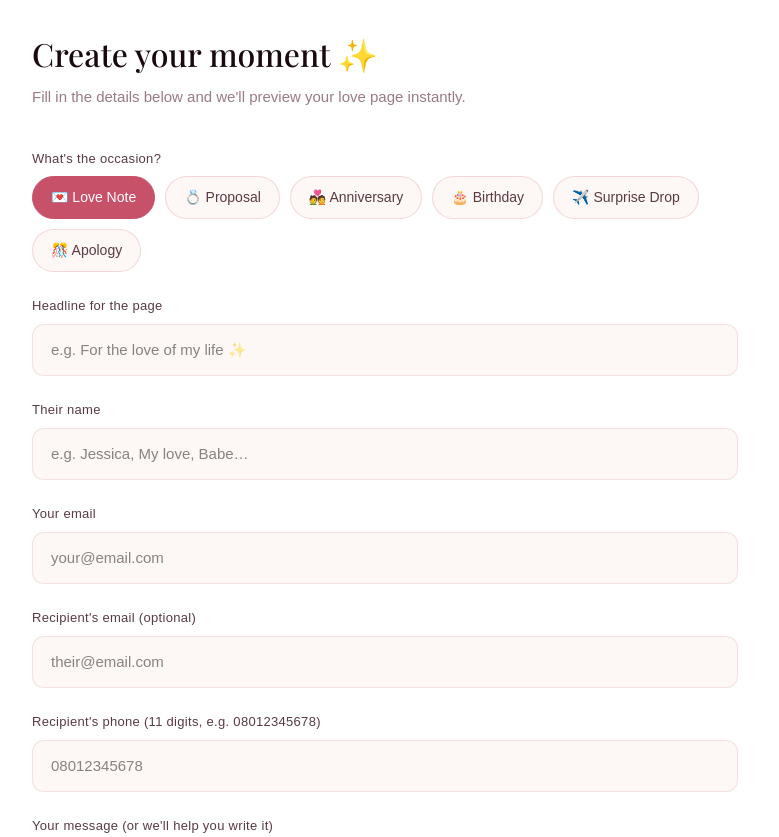
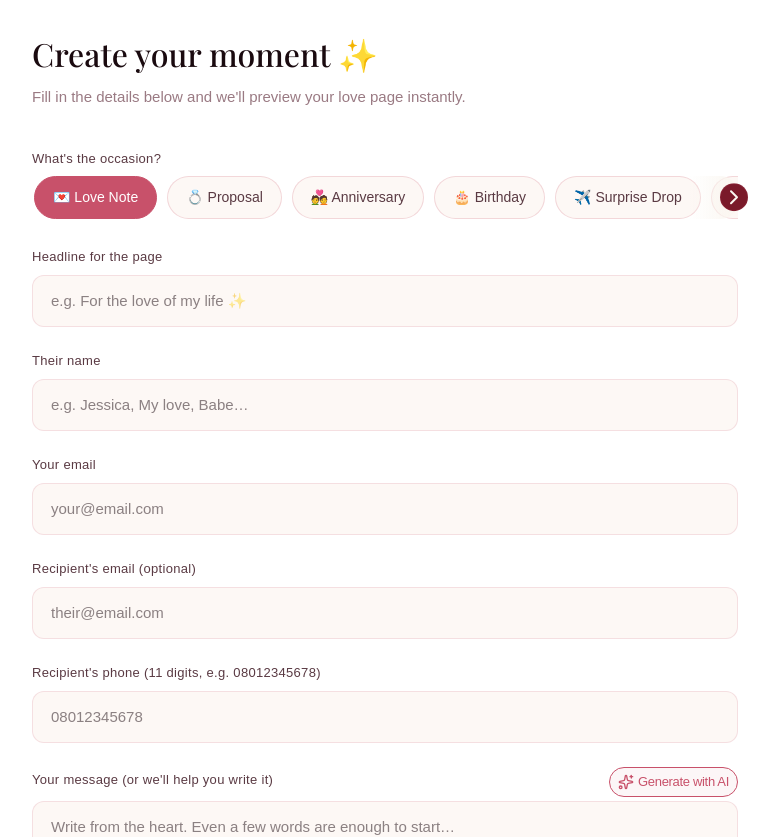
Before and after one commit to WilliamsScripts/2usforever, a Next.js app: page /create-moment in a window 1280 px wide. Shown: the part 923-1760 px from the top of the page, without its empty margins (255-1034 px from the left). Built offline with nearby package versions, Linux system fonts and the light colour scheme.

Commit message:
Add @google/genai dependency and enhance CreateMomentBuilder functionality: Included @google/genai in package.json and pnpm-lock.yaml. Improved occasion selection with scrollable UI and added message generation feature with toast notifications for success and error handling.

```diff
--- a/package.json
+++ b/package.json
@@ -9,6 +9,7 @@
     "lint": "eslint"
   },
   "dependencies": {
+    "@google/genai": "^2.0.1",
     "@hookform/resolvers": "^5.2.2",
     "@react-email/render": "^2.0.8",
     "@supabase/ssr": "^0.10.3",
--- /dev/null
+++ b/src/app/api/gemini/generate-message/route.ts
@@ -0,0 +1,43 @@
+import { NextRequest, NextResponse } from "next/server";
+import { GoogleGenAI, ThinkingLevel } from "@google/genai";
+
+const API_KEY = process.env.GEMINI_API_KEY;
+
+if (!API_KEY) {
+  throw new Error("GEMINI_API_KEY is not set in environment variables");
+}
+
+const genAI = new GoogleGenAI({});
+
+export async function POST(req: NextRequest) {
+  const body = await req.json();
+
+  const prompt = `Write a short, sweet, romantic, human ${body.occasion} message (4-7 sentences), written as if by a person to their partner. Make sure it is sincere and not cheesy, and does not sound like it was written by an AI.`;
+
+  try {
+    const response = await genAI.models.generateContent({
+      model: "gemini-3-flash-preview",
+      contents: prompt,
+      config: {
+        thinkingConfig: {
+          thinkingLevel: ThinkingLevel.LOW,
+        },
+      },
+    });
+    const message = response.text;
+
+    if (!message) {
+      return NextResponse.json(
+        { error: "No message generated by Gemini." },
+        { status: 500 },
+      );
+    }
+
+    return NextResponse.json({ message });
+  } catch (err) {
+    return NextResponse.json(
+      { error: "Failed to generate message.", details: String(err) },
+      { status: 500 },
+    );
+  }
+}
--- a/src/components/landing/CreateMomentBuilder.tsx
+++ b/src/components/landing/CreateMomentBuilder.tsx
@@ -1,17 +1,15 @@
 "use client";
 
 import Image from "next/image";
-import React, { useMemo, useState } from "react";
+import { useMemo, useRef, useState } from "react";
 import { zodResolver } from "@hookform/resolvers/zod";
 import { useForm, useWatch } from "react-hook-form";
 import { z } from "zod";
 import CustomImagePicker from "../custom-image-picker";
 import { UploadResult } from "@/services/cloudinary.service";
-// Import Dialog components from shadcn/ui
 import {
   Dialog,
   DialogContent,
-  DialogHeader,
   DialogTitle,
   DialogFooter,
   DialogDescription,
@@ -19,7 +17,15 @@ import {
 } from "@/components/ui/dialog";
 import { Button } from "@/components/ui/button";
 import Link from "next/link";
-import { Cormorant_Garamond, Playfair_Display } from "next/font/google";
+import {
+  ArrowBigLeft,
+  ArrowBigRight,
+  ChevronLeft,
+  ChevronRight,
+  Loader2,
+  Sparkles,
+} from "lucide-react";
+import { toast } from "sonner";
 
 const OCCASIONS = [
   "💌 Love Note",
@@ -28,6 +34,19 @@ const OCCASIONS = [
   "🎂 Birthday",
   "✈️ Surprise Drop",
   "🎊 Apology",
+  "🎄 Christmas",
+  "💝 Valentine's Day",
+  "🕌 Eid",
+  "🙏 Thanksgiving",
+  "🎓 Graduation",
+  "🏠 New Home",
+  "🤰 Baby on the Way",
+  "🎉 Congratulations",
+  "🌹 Mother's Day",
+  "🦸 Father's Day",
+  "💐 Get Well Soon",
+  "🛫 Farewell",
+  "👋 Welcome",
 ];
 
 const musicSchema = z.object({
@@ -142,6 +161,21 @@ export default function CreateMomentBuilder() {
     null,
   );
   const [successModalOpen, setSuccessModalOpen] = useState(false);
+  const [isGeneratingMessage, setIsGeneratingMessage] = useState(false);
+  const scrollerRef = useRef<HTMLDivElement>(null);
+  const [showLeft, setShowLeft] = useState(false);
+  const [showRight, setShowRight] = useState(true);
+
+  const updateFades = () => {
+    const el = scrollerRef.current;
+    if (!el) return;
+    setShowLeft(el.scrollLeft > 8);
+    setShowRight(el.scrollLeft + el.clientWidth < el.scrollWidth - 8);
+  };
+
+  const nudge = (dir: 1 | -1) => {
+    scrollerRef.current?.scrollBy({ left: dir * 200, behavior: "smooth" });
+  };
 
   const preview = useMemo(() => {
     const safeRecipient = recipient?.trim() || "";
@@ -223,7 +257,9 @@ export default function CreateMomentBuilder() {
       const data = await response.json();
 
       if (!response.ok) {
-        setSaveError(data?.error || "Failed to save this moment");
+        const errorMessage = data?.error || "Failed to save this moment";
+        toast.error(errorMessage);
+        setSaveError(errorMessage);
         return;
       }
 
@@ -231,9 +267,12 @@ export default function CreateMomentBuilder() {
       setSuccessModalOpen(true);
       // Remove the builder-level preview success state.
       setShowPreview(false);
+      toast.success("Moment message has been saved successful ❤️");
       // console.log("Saved moment record:", data);
     } catch {
-      setSaveError("Could not save moment right now. Please try again.");
+      const mess = "Could not save moment right now. Please try again.";
+      toast.error(mess);
+      setSaveError(mess);
       return;
     } finally {
       setIsSavingMoment(false);
@@ -273,6 +312,37 @@ export default function CreateMomentBuilder() {
     return waUrl;
   };
 
+  const generateMessage = async () => {
+    setIsGeneratingMessage(true);
+    try {
+      const response = await fetch("/api/gemini/generate-message", {
+        method: "POST",
+        headers: {
+          "Content-Type": "application/json",
+        },
+        body: JSON.stringify({ occasion }),
+      });
+
+      const data = await response.json();
+
+      if (!response.ok) {
+        const errorMessage = data?.error || "Failed to Generate message";
+        toast.error(errorMessage);
+        setSaveError(errorMessage);
+        return;
+      }
+      form.setValue("message", data.message);
+      toast.success("Generated love message");
+      return;
+    } catch (error) {
+      console.error("pizza error", error);
+      toast.error(String(error));
+      return;
+    } finally {
+      setIsGeneratingMessage(false);
+    }
+  };
+
   return (
     <section className="builder-section" id="create">
       <div className="builder-inner">
@@ -284,12 +354,38 @@ export default function CreateMomentBuilder() {
 
         <div className="form-row">
           <label>What&apos;s the occasion?</label>
-          <div className="occasion-pills">
+          <div className="relative">
+            <div
+              className={`pointer-events-none absolute left-0 top-0 bottom-1 w-12 z-10 transition-opacity duration-200
+        bg-gradient-to-r from-[#FAF6F0] to-transparent rounded-l-2xl
+        ${showLeft ? "opacity-100" : "opacity-0"}`}
+            />
+            <button
+              type="button"
+              aria-label="Scroll left"
+              onClick={() => nudge(-1)}
+              className={`absolute left-[-10px] top-1/2 translate-y-[-60%] z-20
+        w-7 h-7 rounded-full bg-[#7A1A2A] border-[1.5px] border-[rgba(184,67,90,0.2)]
+        text-[#FAF6F0] text-sm flex items-center justify-center
+        hover:bg-[#FAF6F0] hover:text-[#7A1A2A] hover:border-[#7A1A2A] cursor-pointer
+        transition-all duration-150
+        ${showLeft ? "opacity-100" : "opacity-0 pointer-events-none"}`}
+            >
+              <ChevronLeft />
+            </button>
+
+            {/* Scrollable track */}
+            <div
+              ref={scrollerRef}
+              onScroll={updateFades}
+              className="flex gap-2.5 overflow-x-auto scrollbar-hide pb-1 px-0.5 scroll-smooth"
+              style={{ scrollbarWidth: "none" }}
+            >
               {OCCASIONS.map((item) => (
                 <button
                   type="button"
                   key={item}
-                className={`pill ${occasion === item ? "active" : ""}`}
+                  className={`pill shrink-0 ${occasion === item ? "active" : ""}`}
                   onClick={() =>
                     form.setValue("occasion", item, { shouldValidate: true })
                   }
@@ -297,6 +393,27 @@ export default function CreateMomentBuilder() {
                   {item}
                 </button>
               ))}
+            </div>
+
+            {/* Right fade + arrow */}
+            <div
+              className={`pointer-events-none absolute right-0 top-0 bottom-1 w-12 z-10 transition-opacity duration-200
+    bg-gradient-to-l from-[#FAF6F0] to-transparent rounded-r-2xl
+    ${showRight ? "opacity-100" : "opacity-0"}`}
+            />
+            <button
+              type="button"
+              aria-label="Scroll right"
+              onClick={() => nudge(1)}
+              className={`absolute right-[-10px] top-1/2 translate-y-[-60%] z-20
+        w-7 h-7 rounded-full bg-[#7A1A2A] border-[1.5px] border-[rgba(184,67,90,0.2)]
+        text-[#FAF6F0] text-sm flex items-center justify-center
+        hover:bg-[#FAF6F0] hover:text-[#7A1A2A] hover:border-[#7A1A2A] cursor-pointer
+    transition-all duration-150
+    ${showRight ? "opacity-100" : "opacity-0 pointer-events-none"}`}
+            >
+              <ChevronRight />
+            </button>
           </div>
         </div>
 
@@ -370,9 +487,25 @@ export default function CreateMomentBuilder() {
         </div>
 
         <div className="form-row">
+          <div className="flex flex-wrap items-center justify-between">
             <label>Your message (or we&apos;ll help you write it)</label>
+            <button
+              type="button"
+              onClick={generateMessage}
+              disabled={isGeneratingMessage}
+              className="flex items-center ml-auto gap-1 cursor-pointer text-[#C8516A] bg-[#C8516A]/5 rounded-full px-2 border-[0.5px] border-[#C8516A] text-[13px] mb-1 p-1  font-medium tracking-tight"
+            >
+              {isGeneratingMessage ? (
+                <Loader2 className="h-4 w-4 animate-spin" />
+              ) : (
+                <Sparkles className="h-4 w-4" />
+              )}
+              Generate with AI
+            </button>
+          </div>
           <textarea
             {...form.register("message")}
+            disabled={isGeneratingMessage}
             placeholder="Write from the heart. Even a few words are enough to start…"
           />
         </div>
```
Also changed, not shown: 1 other file (tests, documents, lock files or other folders). Lines whose indentation alone changed are shown as unchanged.
